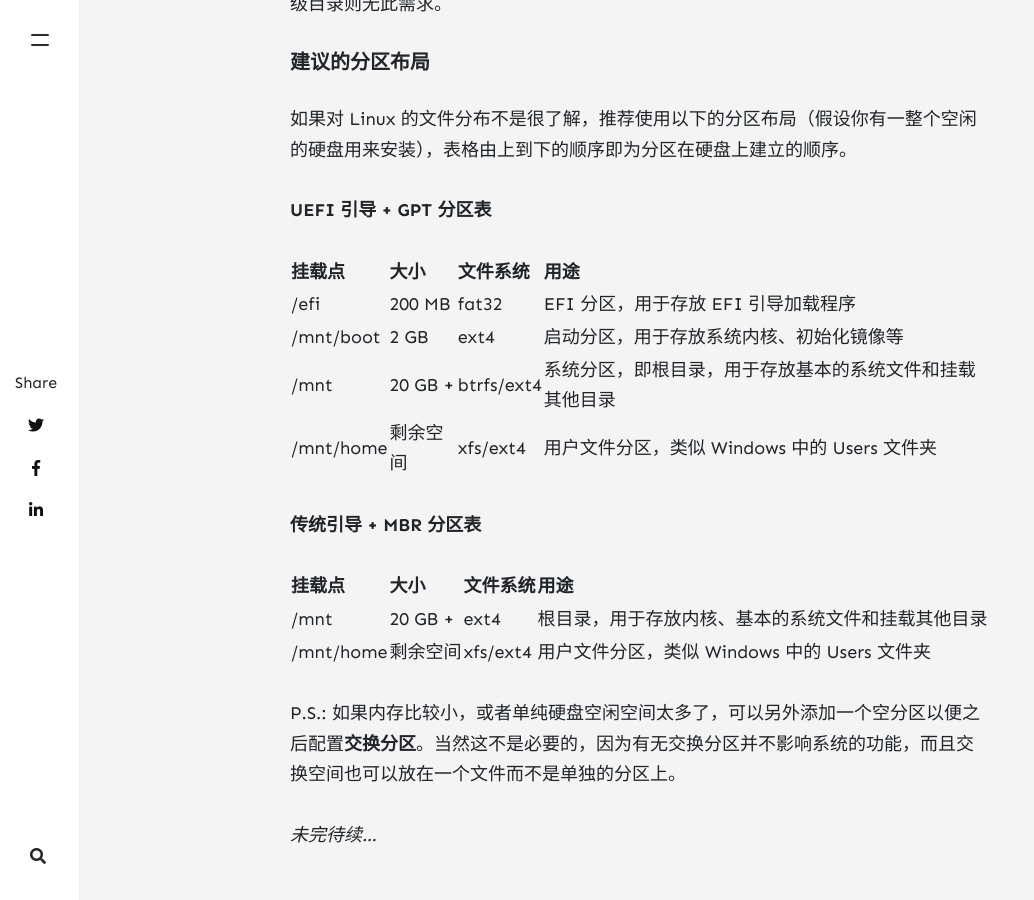
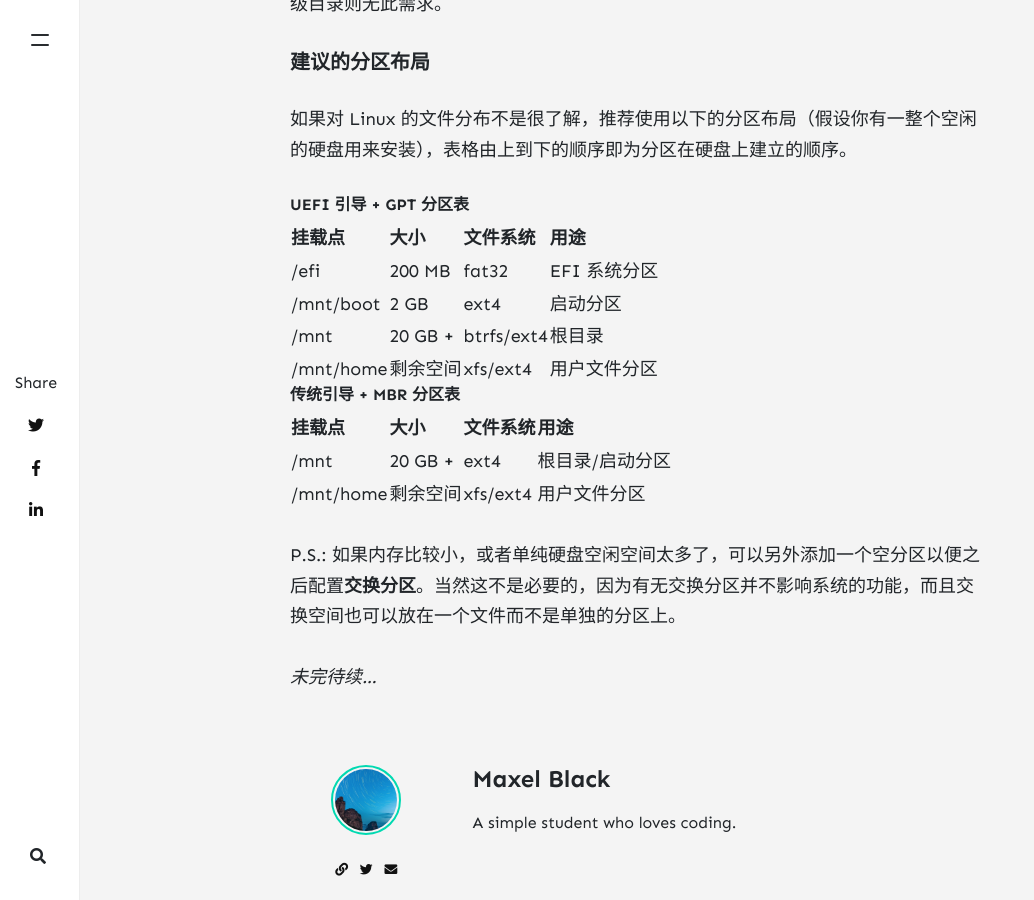
Before and after one commit to maxelblack/maxels-pages, a Jekyll site: the page built from _posts/2021-04-24-arch-ins-guide.md, in a window 1280 px wide and 900 px high, scrolled down 6113 px. Shown: the whole window, without its empty margins (0-1034 px from the left). Built offline with Jekyll 4.4.1, drawn with Linux system fonts in a browser that asks for light colours; nearby versions of some CDN libraries; comment, search, counter and statistics services are not loaded.

Commit message:
Update the website

```diff
--- a/_posts/2021-04-24-arch-ins-guide.md
+++ b/_posts/2021-04-24-arch-ins-guide.md
@@ -159,21 +159,21 @@
 
 如果对 Linux 的文件分布不是很了解，推荐使用以下的分区布局（假设你有一整个空闲的硬盘用来安装），表格由上到下的顺序即为分区在硬盘上建立的顺序。
 
-**UEFI 引导 + GPT 分区表**
+###### UEFI 引导 + GPT 分区表
 
 | 挂载点 | 大小 | 文件系统 | 用途 |
 |----|----|----|----|
-| /efi | 200 MB | fat32 | EFI 分区，用于存放 EFI 引导加载程序 |
-| /mnt/boot | 2 GB | ext4 | 启动分区，用于存放系统内核、初始化镜像等 |
-| /mnt | 20 GB + | btrfs/ext4 | 系统分区，即根目录，用于存放基本的系统文件和挂载其他目录 |
-| /mnt/home | 剩余空间 | xfs/ext4 | 用户文件分区，类似 Windows 中的 Users 文件夹 |
+| /efi | 200 MB | fat32 | EFI 系统分区 |
+| /mnt/boot | 2 GB | ext4 | 启动分区 |
+| /mnt | 20 GB + | btrfs/ext4 | 根目录 |
+| /mnt/home | 剩余空间 | xfs/ext4 | 用户文件分区 |
 
-**传统引导 + MBR 分区表**
+###### 传统引导 + MBR 分区表
 
 | 挂载点 | 大小 | 文件系统 | 用途 |
 |----|----|----|----|
-| /mnt | 20 GB + | ext4 | 根目录，用于存放内核、基本的系统文件和挂载其他目录 |
-| /mnt/home | 剩余空间 | xfs/ext4 | 用户文件分区，类似 Windows 中的 Users 文件夹 |
+| /mnt | 20 GB + | ext4 | 根目录/启动分区 |
+| /mnt/home | 剩余空间 | xfs/ext4 | 用户文件分区 |
 
 P.S.: 如果内存比较小，或者单纯硬盘空闲空间太多了，可以另外添加一个空分区以便之后配置**交换分区**。当然这不是必要的，因为有无交换分区并不影响系统的功能，而且交换空间也可以放在一个文件而不是单独的分区上。
 
```
Also changed, not shown: 1 other file.
